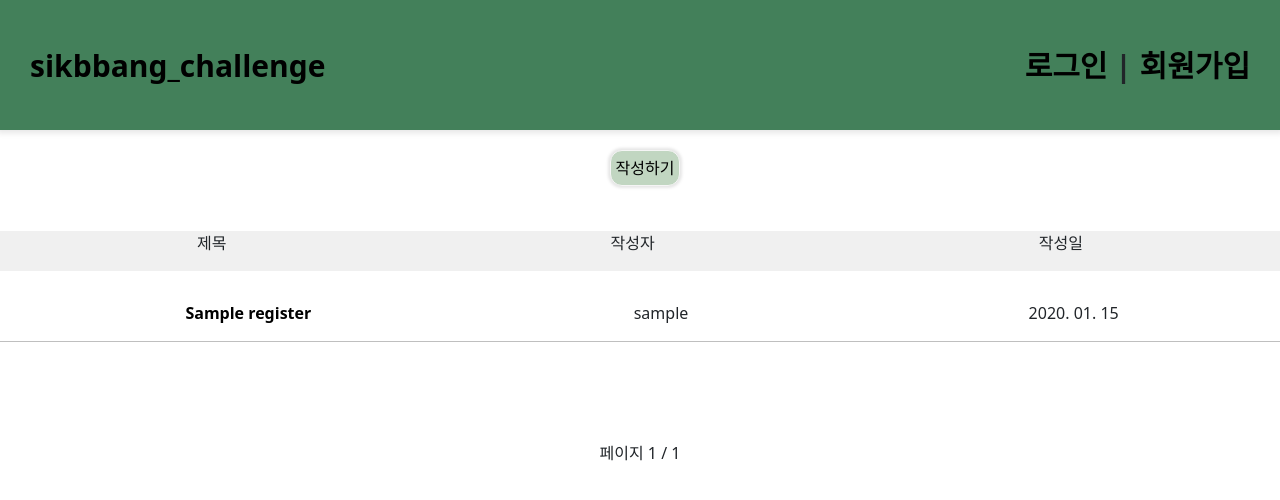
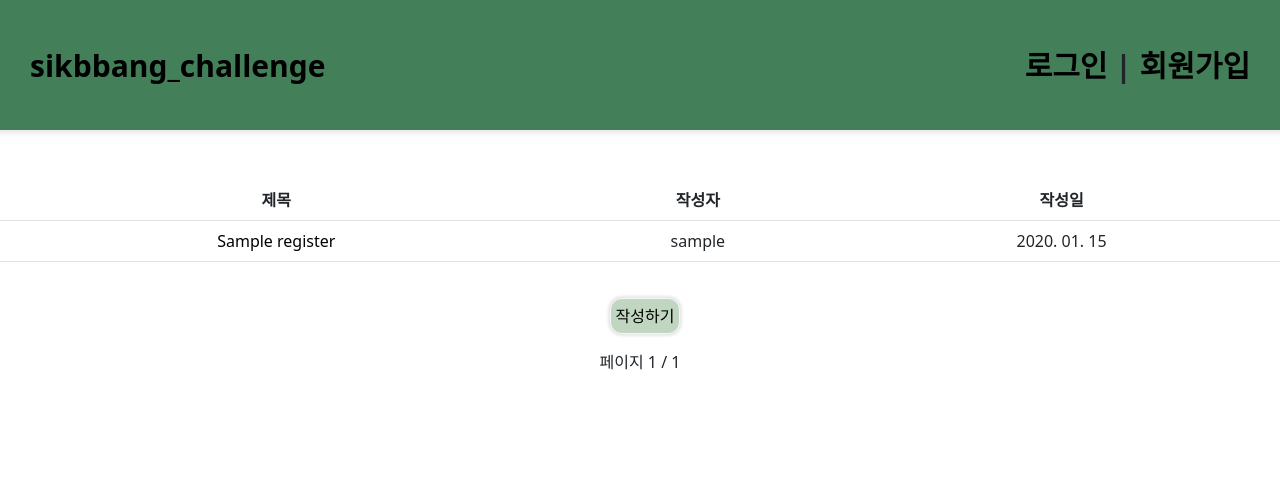
Before and after one commit to jmpop97/sikbbang_challenge_mypage, a Django app: page /qna_list/ in a window 1280 px wide. Shown: the top 500 px of the page. Run offline with Django 4.2, Linux system fonts and the light colour scheme; tables that the repository leaves empty hold one stand-in row (values such as "Sample post"); some libraries are stand-ins or nearby versions.

Commit message:
cssbufix

```diff
--- a/static/base.css
+++ b/static/base.css
@@ -146,28 +143,6 @@ body {
   border: solid 0.1px gray;
 }
 
-.main_middle {
-  width: 100%;
-  height: 100%;
-  text-align: center;
-  display: flex;
-  flex-flow: column;
-  align-items: center;
-  justify-content: space-between;
-  padding-top: 5px;
-  background-color: rgba(255, 255, 255, 1);
-}
-
-.cont_txt {
-  width: 100%;
-  height: 40px;
-  display: flex;
-  justify-content: space-around;
-  align-items: center;
-  margin-bottom: 20px;
-  padding: 5px;
-  background-color: rgba(240, 240, 240, 1);
-}
 
 .cont_box {
   width: 100%;
@@ -197,12 +172,9 @@ body {
   width: 400px;
 }
 
-hr {
-  color: black;
-}
-
-.row2 {
-  font-weight: bold;
+.table {
+  margin-top: 50px;
+  text-align: center;
 }
 
 
--- a/templates/qna/qna_list.html
+++ b/templates/qna/qna_list.html
@@ -3,38 +3,33 @@
 {% block content %}
 
 
-<nav>
-  <ul class="qna_create">
-    <li><a href="/qna/create">작성하기</a></li>
-  </ul>
-</nav>
-<br>
-<div class="main_middle">
-  <ul class="cont_txt">
-    <li class="row1">
-      <p>제목</p>
-    </li>
-    <li class="row3">
-      <p>작성자</p>
-    </li>
-    <li class="row5">
-      <p>작성일</p>
-    </li>
-  </ul>
+
+<table class="table">
+  <thead>
+    <tr>
+      <th scope="col">제목</th>
+      <th scope="col">작성자</th>
+      <th scope="col">작성일</th>
+    </tr>
+  </thead>
   {% if allqna %}
   {% for qna in allqna %}
-  <section class="cont_box">
-    <ul class="cont_ul">
-      <li class="row2"><a href="{% url 'qna-detail' pk=qna.pk %}">{{ qna.qna_title }}</a></li>
-      <li class="row4">{{ qna.client }}</li>
-      <li class="row6">{{ qna.qna_created_at|date:'Y. m. d' }}</li>
-    </ul>
-    <hr>
-  </section>
+  <tbody>
+    <tr>
+      <td><a href="{% url 'qna-detail' pk=qna.pk %}">{{ qna.qna_title }}</a></td>
+      <td>{{ qna.client }}</td>
+      <td>{{ qna.qna_created_at|date:'Y. m. d' }}</td>
+    </tr>
+  </tbody>
   {% endfor %}
   {% else %}
   <span>작성된 게시글이 없습니다.</span>
   {% endif %}
+</table>
+<ul class="qna_create">
+  <li><a href="/qna/create">작성하기</a></li>
+</ul>
+
 
 
 <div class="pagination">
```
Also changed, not shown: other parts of static/base.css (+43 -28 lines), mypage/views.py (+36 -14 lines), templates/mypage/mypage_list.html (+63 -60 lines), templates/qna/qna_create.html (+15 -11 lines), templates/qna/qna_detail.html (+9 -3 lines), templates/qna/qna_update.html (+22 -16 lines). Lines whose indentation alone changed are shown as unchanged.
